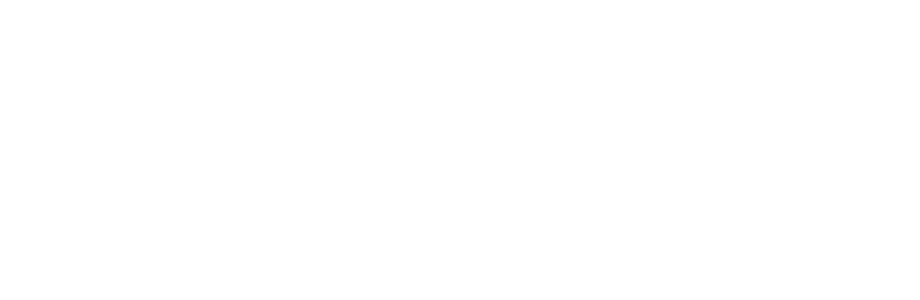
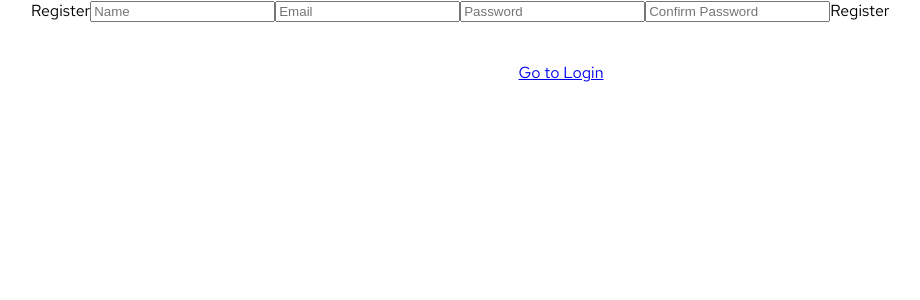
Before and after one commit to G-iele/online-game-bet-ui, a React (Vite) app in the folder app/: page /register in a window 1280 px wide. Shown: the top 300 px of the page, without its empty margins (79-999 px from the left). Built offline with nearby package versions, Linux system fonts and the light colour scheme.

Commit message:
fix redirection bug, add login and registration error handling

```diff
--- a/app/src/app.tsx
+++ b/app/src/app.tsx
@@ -9,7 +9,7 @@ import { RegisterPage } from "./pages/register-page/register-page";
 
 export function App(): ReactElement {
   return (
-    <BrowserRouter basename="/online-game-bet-ui">
+    <BrowserRouter>
       <AuthProvider>
         <Routes>
           <Route path="/" element={<Navigate to="/register" />} />
@@ -29,7 +29,7 @@ export function App(): ReactElement {
               <div style={{ padding: 40, textAlign: "center" }}>
                 <h1>404</h1>
                 <p>You can try again!</p>
-                <a href="/online-game-bet-ui/register">Go to Registration</a>
+                <a href="/register">Go back</a>
               </div>
             }
           />
--- a/app/src/pages/login-page/login-page.tsx
+++ b/app/src/pages/login-page/login-page.tsx
@@ -1,22 +1,42 @@
 import { useState } from "react";
-import { useNavigate } from "react-router-dom";
+import { Navigate, useNavigate } from "react-router-dom";
 import { useAuthContext } from "../../hooks/use-auth-context";
+import axios from "axios";
 
 export const LoginPage = () => {
-  const { login } = useAuthContext();
+  const { login, token } = useAuthContext();
   const navigate = useNavigate();
   const [email, setEmail] = useState("");
   const [password, setPassword] = useState("");
 
+  const [error, setError] = useState<string | null>(null);
+
   const handleSubmit = async (e: React.FormEvent) => {
     e.preventDefault();
+
+    try {
       await login({ email, password });
       navigate("/goodluck");
+    } catch (e) {
+      if (axios.isAxiosError(e)) {
+        setError(e.response?.data?.message);
+      } else if (e instanceof Error) {
+        setError("Error message: Server error");
+      }
+    }
   };
 
+  if (token) {
+    return <Navigate to="/goodluck" replace />;
+  }
+
   return (
+    <>
       <form onSubmit={handleSubmit}>
         <h2>Login</h2>
+
+        {error && <p>{error}</p>}
+
         <input
           value={email}
           onChange={(e) => setEmail(e.target.value)}
@@ -32,5 +52,9 @@ export const LoginPage = () => {
         />
         <button type="submit">Login</button>
       </form>
+      <div style={{ padding: 40, textAlign: "center" }}>
+        <a href="/register">Go to Register</a>
+      </div>
+    </>
   );
 };
--- a/app/src/pages/register-page/register-page.tsx
+++ b/app/src/pages/register-page/register-page.tsx
@@ -1,9 +1,10 @@
 import { useState } from "react";
 import { useAuthContext } from "../../hooks/use-auth-context";
-import { useNavigate } from "react-router-dom";
+import { Navigate, useNavigate } from "react-router-dom";
+import axios from "axios";
 
 export const RegisterPage = () => {
-  const { register } = useAuthContext();
+  const { register, token } = useAuthContext();
   const navigate = useNavigate();
 
   const [name, setName] = useState("");
@@ -11,15 +12,33 @@ export const RegisterPage = () => {
   const [password, setPassword] = useState("");
   const [confirmPassword, setConfirmPassword] = useState("");
 
+  const [error, setError] = useState<string | null>(null);
+
   const handleSubmit = async (e: React.FormEvent) => {
     e.preventDefault();
+    try {
       await register({ name, email, password, confirmPassword });
       navigate("/login");
+    } catch (e) {
+      if (axios.isAxiosError(e)) {
+        setError(e.response?.data?.message);
+      } else if (e instanceof Error) {
+        setError("Error message: Server error");
+      }
+    }
   };
 
+  if (token) {
+    return <Navigate to="/goodluck" replace />;
+  }
+
   return (
+    <>
       <form onSubmit={handleSubmit}>
         <h2>Register</h2>
+
+        {error && <p>{error}</p>}
+
         <input value={name} onChange={(e) => setName(e.target.value)} placeholder="Name" required />
         <input
           value={email}
@@ -43,5 +62,9 @@ export const RegisterPage = () => {
         />
         <button type="submit">Register</button>
       </form>
+      <div style={{ padding: 40, textAlign: "center" }}>
+        <a href="/login">Go to Login</a>
+      </div>
+    </>
   );
 };
--- a/app/src/providers/auth-provider.tsx
+++ b/app/src/providers/auth-provider.tsx
@@ -1,17 +1,13 @@
-import { useEffect, useLayoutEffect, useState } from "react";
+import { useState } from "react";
 import { User } from "../types/user";
-import { authHeader, httpClient, setAuthToken } from "../services/base-http-client";
+import { setAuthToken } from "../services/base-http-client";
 import { HttpService } from "../services/http-service";
 import { LoginPayload, RegisterPayload } from "../types/auth";
 import { AuthContext } from "../context/auth-context";
 
 export const AuthProvider: React.FC<React.PropsWithChildren> = ({ children }) => {
-  const [token, setToken] = useState<string | null>(localStorage.getItem("token"));
+  const [token, setToken] = useState<string | null>(localStorage.getItem("token") || null);
   const [user, setUser] = useState<User | null>(null);
-
-  useEffect(() => {
-    setAuthToken(token);
-  }, [token]);
 
   const login = async (data: LoginPayload) => {
     const res = await HttpService.login(data);
@@ -24,8 +20,7 @@ export const AuthProvider: React.FC<React.PropsWithChildren> = ({ children }) =>
   };
 
   const register = async (data: RegisterPayload) => {
-    const res = await HttpService.register(data);
-    console.log(res);
+    await HttpService.register(data);
   };
 
   const logout = () => {
--- a/app/vite.config.ts
+++ b/app/vite.config.ts
@@ -4,7 +4,7 @@ import react from "@vitejs/plugin-react";
 
 // https://vite.dev/config/
 export default defineConfig({
-  base: "/online-game-bet-ui/",
+  base: "/",
   plugins: [
     react(),
     svgr({
```
Lines whose indentation alone changed are shown as unchanged.
